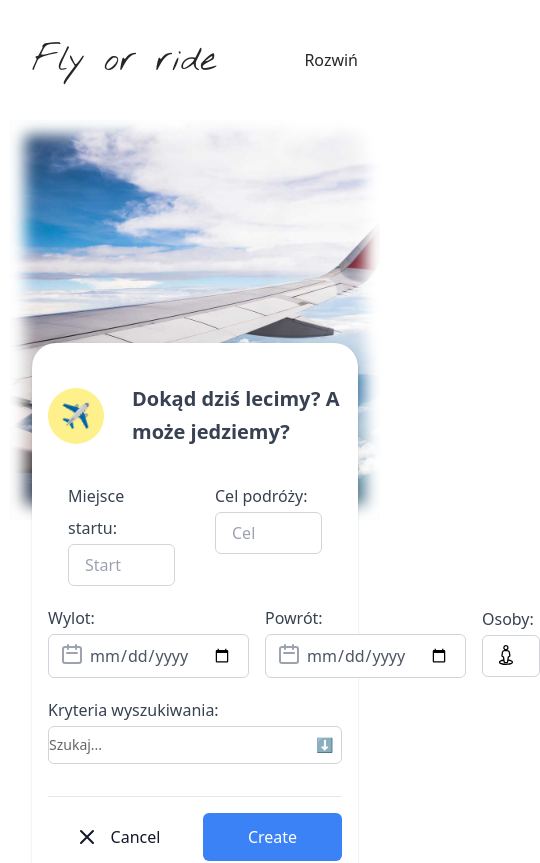
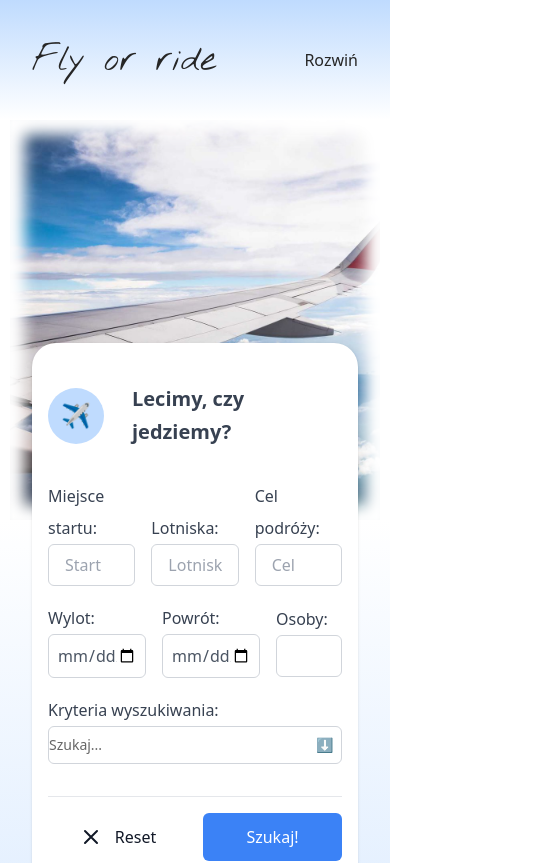
Before and after one commit to ant-st/flyorride, a Nuxt app: page / in a window 390 px wide. Shown: the top 863 px of the page, 540 px wide, since content can reach past the window. Built offline with nearby package versions, Linux system fonts and the light colour scheme.

Commit message:
notworkingyet, but formatted, searchbox

```diff
--- a/components/BaseNavbar.vue
+++ b/components/BaseNavbar.vue
@@ -1,5 +1,5 @@
 <template>
-  <nav id="navbar" class="relative z-10 w-full text-neutral-800">
+  <nav id="navbar" class="relative z-10 w-full text-neutral-800 bg-gradient-to-b from-blue-200 to-white">
     <div class="flex flex-col max-w-screen-xl px-8 mx-auto lg:items-center lg:justify-between lg:flex-row py-4">
       <div class="w-full flex flex-col lg:flex-row items-center space-x-4 xl:space-x-8">
         <div class="w-full flex flex-row items-center justify-between py-6">
--- a/components/TheSearchBox.vue
+++ b/components/TheSearchBox.vue
@@ -5,6 +5,13 @@ export default {
     return {
       open: false,
       dropdownNavbar: false,
+      searchOptions: [
+        {name: 'Podróż samolotem', value: 'flight'},
+        {name: 'Podróż samochodem', value: 'drive'},
+        {name: 'Nocleg', value: 'sleep'},
+        {name: 'Wynajem auta', value: 'carRent'},
+        {name: 'Atrakcje', value: 'events'},
+      ]
     }
   },
   methods: {
@@ -19,51 +26,56 @@ export default {
   <div class="relative -top-80 min-h-screen py-6 flex flex-col justify-center sm:py-12">
     <div class="relative py-3 sm:max-w-xl sm:mx-auto">
       <div class="relative px-4 py-10 bg-white mx-8 md:mx-0 shadow rounded-3xl sm:p-10">
-        <div class="max-w-md mx-auto">
+        <div class="max-w-lg mx-auto">
           <div class="flex items-center space-x-5">
-            <div class="h-14 w-14 bg-yellow-200 rounded-full flex flex-shrink-0 justify-center items-center text-yellow-500 text-2xl font-mono">✈️</div>
+            <div class="h-14 w-14 bg-blue-200 rounded-full flex flex-shrink-0 justify-center items-center text-yellow-500 text-2xl font-mono">✈️</div>
             <div class="block pl-2 font-semibold text-xl self-start text-gray-700">
-              <h2 class="leading-relaxed">Dokąd dziś lecimy? A może jedziemy?</h2>
+              <h2 class="leading-relaxed">Lecimy, czy jedziemy?</h2>
             </div>
           </div>
           <div class="divide-y divide-gray-200">
             <div class="py-8 text-base leading-6 space-y-4 text-gray-700 sm:text-lg sm:leading-7">
               <!-- Start i cel -->
-              <div class="flex flex-row">
-                <div class="flex flex-col mx-5" >
+              <div class="flex flex-row justify-between space-x-4">
+                <div class="flex flex-col" >
                   <label class="leading-loose">Miejsce startu:</label>
                   <input type="text" class="px-4 py-2 border focus:ring-gray-500 focus:border-gray-900 w-full sm:text-sm border-gray-300 rounded-md focus:outline-none text-gray-600" placeholder="Start">
                 </div>
-                <div class="flex flex-col mx-5">
+                <div class="flex flex-col justify-end" >
+                  <label class="leading-loose">Lotniska:</label>
+                  <input type="text" class="px-4 py-2 border focus:ring-gray-500 focus:border-gray-900 w-full sm:text-sm border-gray-300 rounded-md focus:outline-none text-gray-600" placeholder="Lotniska">
+                </div>
+                <div class="flex flex-col">
                   <label class="leading-loose">Cel podróży:</label>
                   <input type="text" class="px-4 py-2 border focus:ring-gray-500 focus:border-gray-900 w-full sm:text-sm border-gray-300 rounded-md focus:outline-none text-gray-600" placeholder="Cel">
                 </div>
               </div>
+
               <!-- Daty i ludzie -->
               <div class="flex flex-row justify-between items-center space-x-4">
-                <div class="flex flex-col">
+                <div class="flex flex-col w-1/3 items-between">
                   <label class="leading-loose">Wylot:</label>
-                  <div class="relative focus-within:text-gray-600 text-gray-400">
-                    <input type="date" class="pr-4 pl-10 py-2 border focus:ring-gray-500 focus:border-gray-900 w-full sm:text-sm border-gray-300 rounded-md focus:outline-none text-gray-600" placeholder="25/02/2020">
-                    <div class="absolute left-3 top-2">
+                  <div class="relative focus-within:text-gray-600 text-gray-400 w-full">
+                    <input type="date" class="sm:pr-4 sm:pl-10 px-2 py-2 border focus:ring-gray-500 focus:border-gray-900 w-full sm:text-sm border-gray-300 rounded-md focus:outline-none text-gray-600" placeholder="25/02/2020">
+                    <div class="hidden sm:block absolute left-3 top-2">
                       <svg class="w-6 h-6" fill="none" stroke="currentColor" viewBox="0 0 24 24" xmlns="http://www.w3.org/2000/svg"><path stroke-linecap="round" stroke-linejoin="round" stroke-width="2" d="M8 7V3m8 4V3m-9 8h10M5 21h14a2 2 0 002-2V7a2 2 0 00-2-2H5a2 2 0 00-2 2v12a2 2 0 002 2z"></path></svg>
                     </div>
                   </div>
                 </div>
-                <div class="flex flex-col">
+                <div class="flex flex-col w-1/3 items-between">
                   <label class="leading-loose">Powrót:</label>
-                  <div class="relative focus-within:text-gray-600 text-gray-400">
-                    <input type="date" class="pr-4 pl-10 py-2 border focus:ring-gray-500 focus:border-gray-900 w-full sm:text-sm border-gray-300 rounded-md focus:outline-none text-gray-600" placeholder="26/02/2020">
-                    <div class="absolute left-3 top-2">
+                  <div class="relative focus-within:text-gray-600 text-gray-400 w-full">
+                    <input type="date" class="sm:pr-4 sm:pl-10 px-2 py-2 border focus:ring-gray-500 focus:border-gray-900 w-full sm:text-sm border-gray-300 rounded-md focus:outline-none text-gray-600" placeholder="26/02/2020">
+                    <div class="hidden sm:block absolute left-3 top-2">
                       <svg class="w-6 h-6" fill="none" stroke="currentColor" viewBox="0 0 24 24" xmlns="http://www.w3.org/2000/svg"><path stroke-linecap="round" stroke-linejoin="round" stroke-width="2" d="M8 7V3m8 4V3m-9 8h10M5 21h14a2 2 0 002-2V7a2 2 0 00-2-2H5a2 2 0 00-2 2v12a2 2 0 002 2z"></path></svg>
                     </div>
                   </div>
                 </div>
-                <div class="flex flex-col">
+                <div class="flex flex-col w-1/3 items-between">
                   <label class="leading-loose">Osoby:</label>
-                  <div class="relative focus-within:text-gray-600 text-gray-400">
-                    <input type="number" min=1 class="pr-4 pl-10 py-2 border focus:ring-gray-500 focus:border-gray-900 w-full sm:text-sm border-gray-300 rounded-md focus:outline-none text-gray-600">
-                    <div class="absolute left-3 top-2">
+                  <div class="relative focus-within:text-gray-600 text-gray-400 w-full max-w-[155px]">
+                    <input type="number" min=1 class="sm:pr-4 sm:pl-10 px-2 py-2 border focus:ring-gray-500 focus:border-gray-900 w-full sm:text-sm border-gray-300 rounded-md focus:outline-none text-gray-600">
+                    <div class="hidden sm:block absolute left-3 top-2">
                       <img class="w-6 h-6 p-[2px]" alt="human picto" src="../media/human-location-svgrepo-com.svg"/>
                     </div>
                   </div>
@@ -89,21 +101,11 @@ export default {
                             v-if="dropdownNavbar"
                             class="flex lg:absolute flex-col w-full py-1 lg:bg-white rounded-md lg:shadow-md pl-2 lg:pl-0"
                         >
-                          <label>
-                            <input type="checkbox" value="flight"> Podróż samolotem
-                          </label>
-                          <label>
-                            <input type="checkbox" value="drive"> Podróż samochodem
-                          </label>
-                          <label>
-                            <input type="checkbox" value="sleep"> Nocleg
-                          </label>
-                          <label>
-                            <input type="checkbox" value="carrental"> Wynajem auta
-                          </label>
-                          <label>
-                            <input type="checkbox" value="events"> Atrakcje
-                          </label>
+                          <li v-for="option in searchOptions">
+                            <label>
+                              <input type="checkbox" value="option.value" class="mx-2"> {{option.name}}
+                            </label>
+                          </li>
                         </ul>
                       </transition>
                     </div>
@@ -112,9 +114,9 @@ export default {
             </div>
             <div class="pt-4 flex items-center space-x-4">
               <button class="flex justify-center items-center w-full text-gray-900 px-4 py-3 rounded-md focus:outline-none">
-                <svg class="w-6 h-6 mr-3" fill="none" stroke="currentColor" viewBox="0 0 24 24" xmlns="http://www.w3.org/2000/svg"><path stroke-linecap="round" stroke-linejoin="round" stroke-width="2" d="M6 18L18 6M6 6l12 12"></path></svg> Cancel
+                <svg class="w-6 h-6 mr-3" fill="none" stroke="currentColor" viewBox="0 0 24 24" xmlns="http://www.w3.org/2000/svg"><path stroke-linecap="round" stroke-linejoin="round" stroke-width="2" d="M6 18L18 6M6 6l12 12"></path></svg> Reset
               </button>
-              <button class="bg-blue-500 flex justify-center items-center w-full text-white px-4 py-3 rounded-md focus:outline-none">Create</button>
+              <button class="bg-blue-500 flex justify-center items-center w-full text-white px-4 py-3 rounded-md focus:outline-none">Szukaj!</button>
             </div>
           </div>
         </div>
--- a/layouts/default.vue
+++ b/layouts/default.vue
@@ -9,13 +9,14 @@
       >
       </div>
       <BaseNavbar />
+      <div>
       <div id="wingPic" class="w-[95%] h-[400px] m-auto">
 
       </div>
-
-      <main class="text-neutral-800">
+      <main class="text-neutral-800 bg-gradient-to-t from-blue-200 to-white">
         <slot />
       </main>
+      </div>
 
       <!-- <BaseFooter /> -->
     </div>
```
